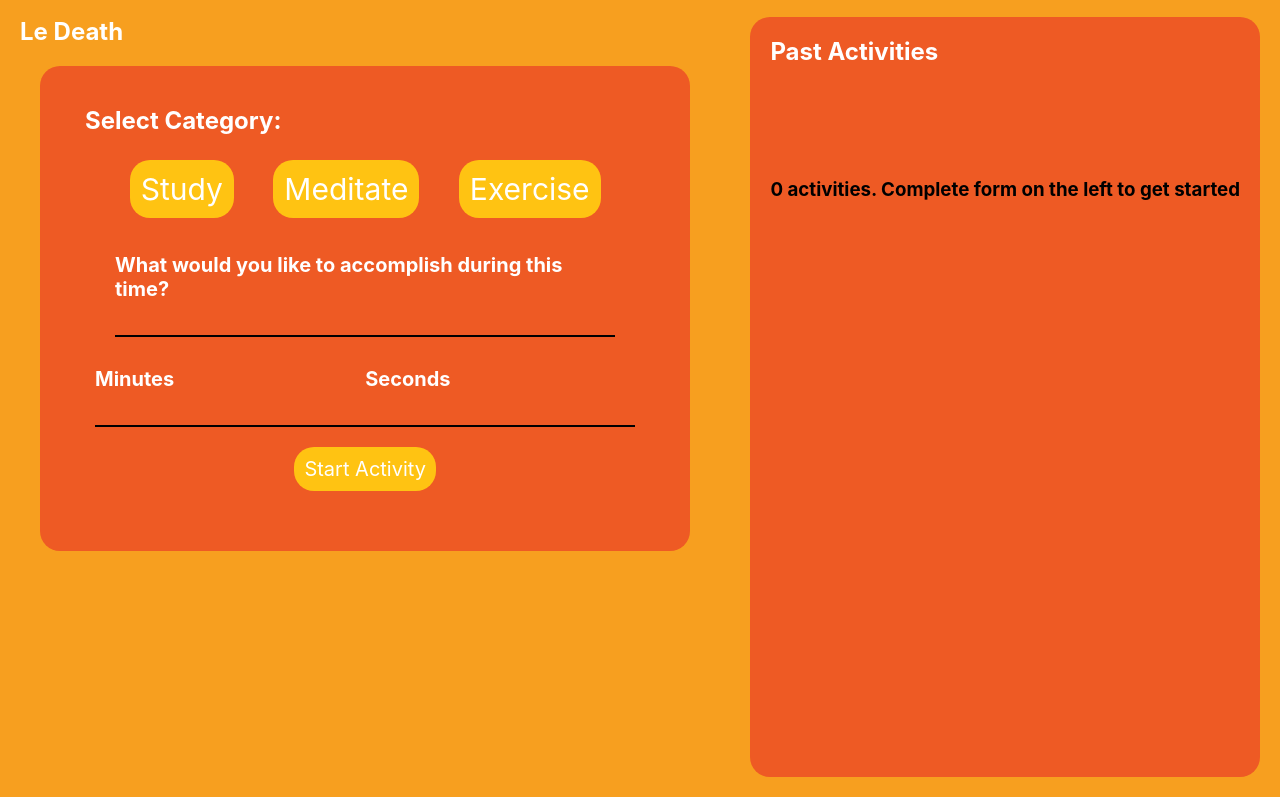
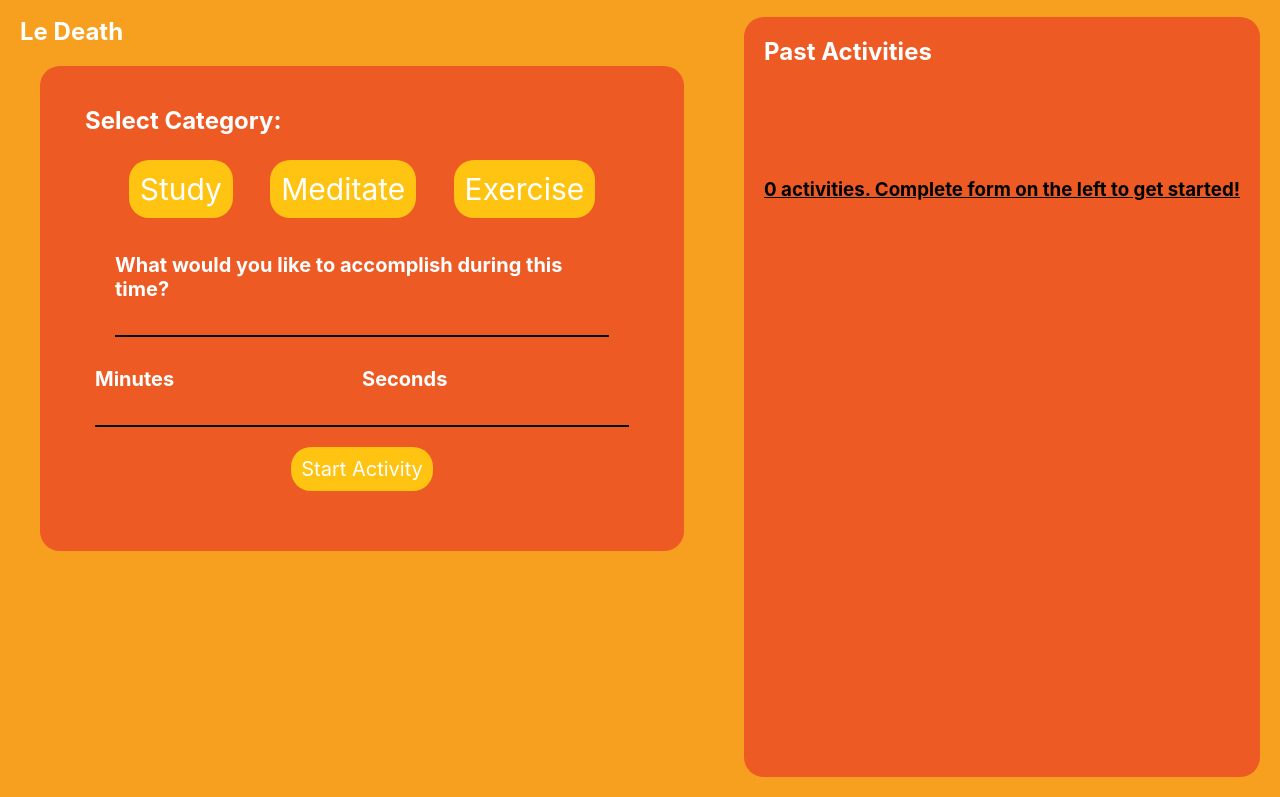
Before and after one commit to Asilo5/time-your-health, a plain HTML site: page index.html in a window 1280 px wide. Shown: the part 82-879 px from the top of the page. Drawn offline with Linux system fonts and the light colour scheme.

Commit message:
Add minor styling to message

```diff
--- a/main.js
+++ b/main.js
@@ -51,7 +51,7 @@ function displayTasks(task) {
 
 function displayEmptyMessage() {
     if (arrayOfTasks.length === 0) {
-       addNotification.innerText = "0 activities. Complete form on the left to get started";
+       addNotification.innerText = "0 activities. Complete form on the left to get started!";
     } else {
       addNotification.innerText = '';
     }
--- a/style.css
+++ b/style.css
@@ -151,4 +151,5 @@ input {
 
 .add-notification {
   margin-top: 6em;
+  text-decoration: underline;
 }
```
